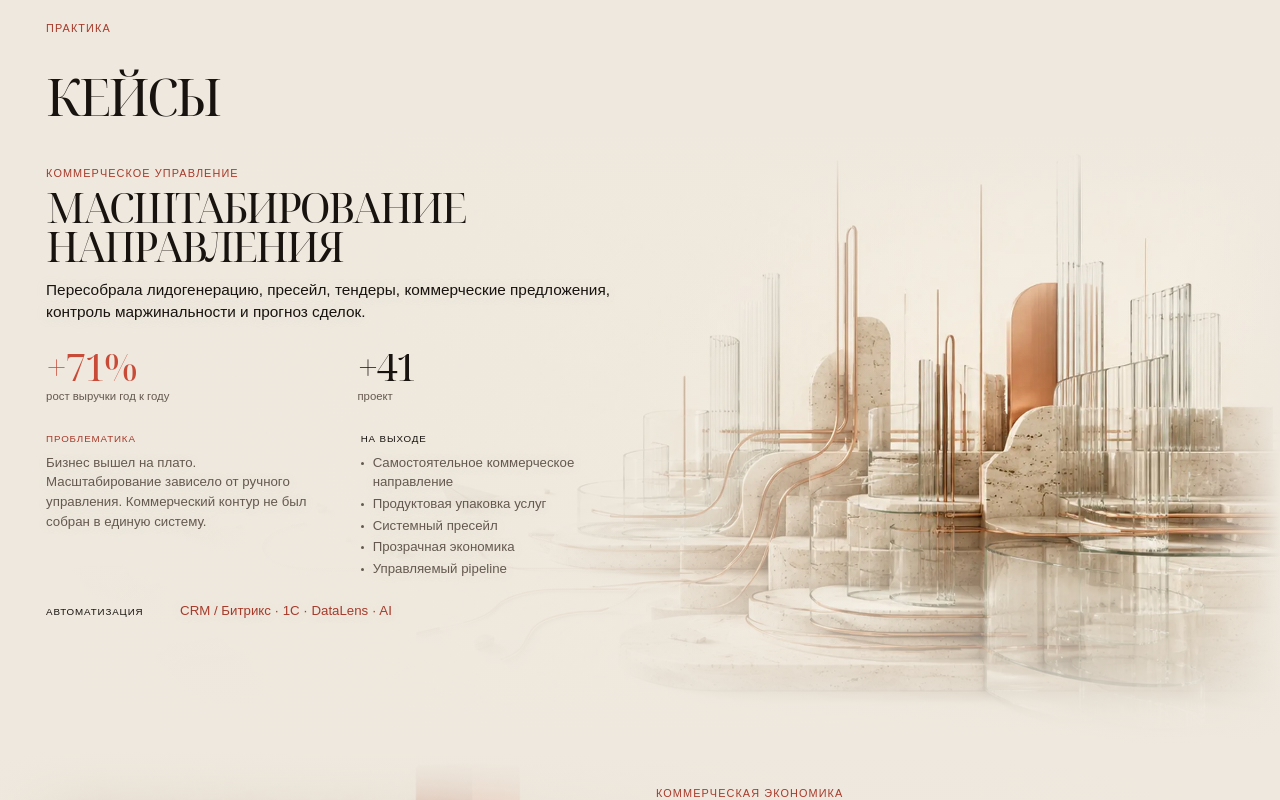
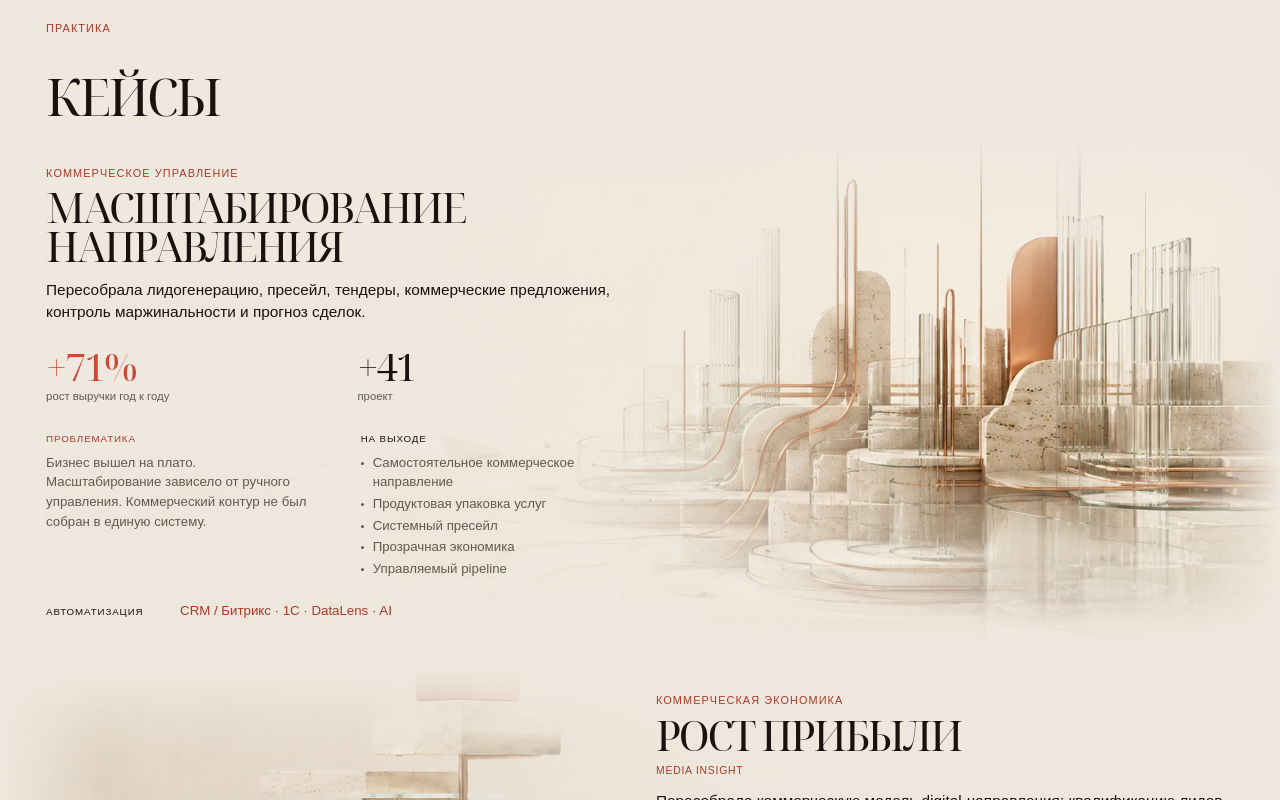
Before and after one commit to alinavasileva-cco/alina-business-tracker, a React (Vite) app: page / in a window 1280 px wide. Shown: the part 1280-2080 px from the top of the page. Built offline with nearby package versions, Linux system fonts and the light colour scheme; a web font is replaced by a local one.

Commit message:
Make case height content-driven

```diff
--- a/src/styles/cases.css
+++ b/src/styles/cases.css
@@ -33,7 +33,7 @@
 
 .case-study {
   position: relative;
-  min-height: clamp(620px, 68svh, 760px);
+  min-height: 0;
   overflow: hidden;
   background: var(--paper);
   isolation: isolate;
@@ -88,7 +88,7 @@
 
 .case-study__inner {
   display: grid;
-  min-height: inherit;
+  min-height: 0;
   grid-template-columns: repeat(12, minmax(0, 1fr));
   grid-template-rows: auto auto;
   gap: 0 32px;
@@ -294,10 +294,6 @@
 }
 
 @media (max-width: 1200px) {
-  .case-study {
-    min-height: clamp(640px, 72svh, 780px);
-  }
-
   .case-study__header,
   .case-study__data {
     grid-column: 1 / span 6;
@@ -327,10 +323,6 @@
 
   .case-library__intro h2 {
     grid-column: 1 / span 5;
-  }
-
-  .case-study {
-    min-height: 680px;
   }
 
   .case-study__inner {
```
